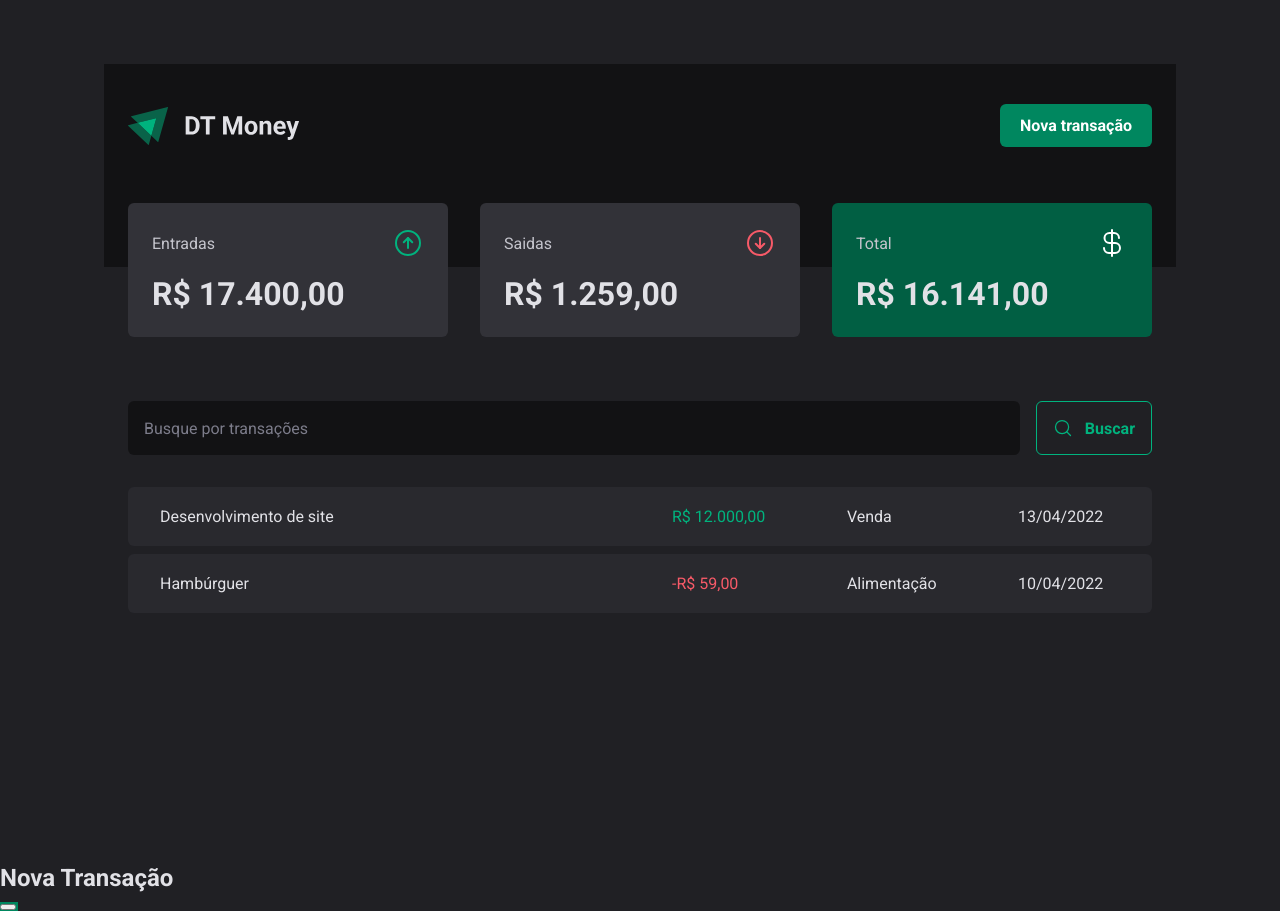
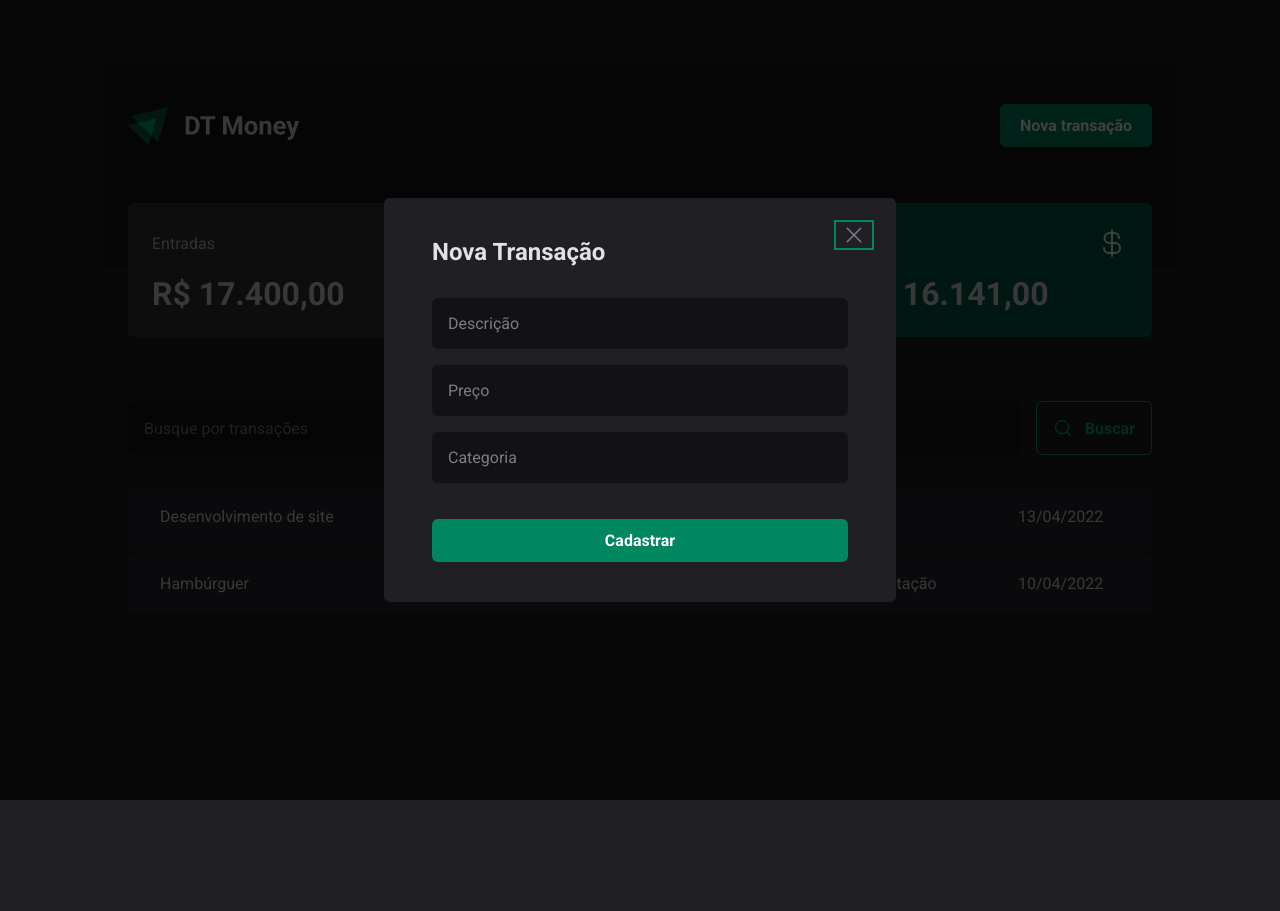
Before and after one commit to ajcadev/dt-money, a React (Vite) app: page / in a window 1280 px wide. Both pictures are taken after a click on the button "Nova transação". After the commit the page ends 864 px from the top, so only its background shows below. Built offline with nearby package versions, Linux system fonts and the light colour scheme.

Commit message:
add new transaction modal

```diff
--- a/src/components/Header/index.tsx
+++ b/src/components/Header/index.tsx
@@ -1,6 +1,7 @@
 import { HeaderContainer, HeaderContent, NewTransactionButton } from "./styles";
 import * as Dialog from '@radix-ui/react-dialog';
 import logoImg from '../../assets/logo.svg'
+import { NewTransactionModal } from "../NewTransactionModal";
 
 export function Header() {
   return (
@@ -8,17 +9,11 @@
       <HeaderContent>
         <img src={ logoImg } alt="" />
         <Dialog.Root>
-        <Dialog.Trigger asChild>
-          <NewTransactionButton>Nova transação</NewTransactionButton>
-        </Dialog.Trigger>
-        <Dialog.Portal>
-          <Dialog.Overlay />
-          <Dialog.Content>
-            <Dialog.Title>Nova Transação</Dialog.Title>
-            <Dialog.Close />
-          </Dialog.Content>
-        </Dialog.Portal>
-      </Dialog.Root>
+          <Dialog.Trigger asChild>
+            <NewTransactionButton>Nova transação</NewTransactionButton>
+          </Dialog.Trigger>
+          <NewTransactionModal />
+        </Dialog.Root>
       </HeaderContent>
     </HeaderContainer>
   )
--- /dev/null
+++ b/src/components/NewTransactionModal/index.tsx
@@ -0,0 +1,30 @@
+import * as Dialog from '@radix-ui/react-dialog';
+import { X } from "phosphor-react";
+
+import { CloseButton, Content, Overlay } from './styles';
+
+export function NewTransactionModal() {
+  return (
+    <Dialog.Portal>
+      <Overlay />
+
+      <Content>
+        <Dialog.Title>Nova Transação</Dialog.Title>
+
+        <CloseButton>
+          <X size={24} />
+        </CloseButton>
+
+        <form>
+          <input type="text" placeholder="Descrição" required />
+          <input type="number" placeholder="Preço" required />
+          <input type="text" placeholder="Categoria" required />
+
+          <button type="submit">
+            Cadastrar
+          </button>
+        </form>
+      </Content>
+    </Dialog.Portal>
+  );
+}
--- /dev/null
+++ b/src/components/NewTransactionModal/styles.ts
@@ -0,0 +1,63 @@
+import styled from "styled-components";
+import * as Dialog from '@radix-ui/react-dialog';
+
+export const Overlay = styled(Dialog.Overlay)`
+  position: fixed;
+  width: 100vw;
+  height: 100vh;
+  inset: 0;
+  background: rgba(0, 0, 0, 0.75);
+`;
+
+export const Content = styled(Dialog.Content)`
+  min-width: 32rem;
+  border-radius: 6px;
+  padding: 2.5rem 3rem;
+  background: ${props => props.theme["gray-800"]};
+  position: fixed;
+  top: 50%;
+  left: 50%;
+  transform: translate(-50%, -50%);
+  form {
+    margin-top: 2rem;
+    display: flex;
+    flex-direction: column;
+    gap: 1rem;
+    input {
+      border-radius: 6px;
+      border: 0;
+      background: ${props => props.theme["gray-900"]};
+      color: ${props => props.theme["gray-300"]};
+      padding: 1rem;
+      &::placeholder {
+        color: ${props => props.theme["gray-500"]};
+      }
+    }
+    button[type="submit"] {
+      padding: 12px 20px;
+      border: 0;
+      background: ${props => props.theme["green-500"]};
+      color: ${props => props.theme.white};
+      font-weight: bold;
+
+      border-radius: 6px;
+      margin-top: 1.25rem;
+      cursor: pointer;
+      &:hover {
+        background: ${props => props.theme["green-700"]};
+        transition: background-color 0.2s;
+      }
+    }
+  }
+`;
+
+export const CloseButton = styled(Dialog.Close)`
+  position: absolute;
+  background: transparent;
+  border: 0;
+  top: 1.5rem;
+  right: 1.5rem;
+  line-height: 0;
+  cursor: pointer;
+  color: ${props => props.theme["gray-500"]};
+`;
```
